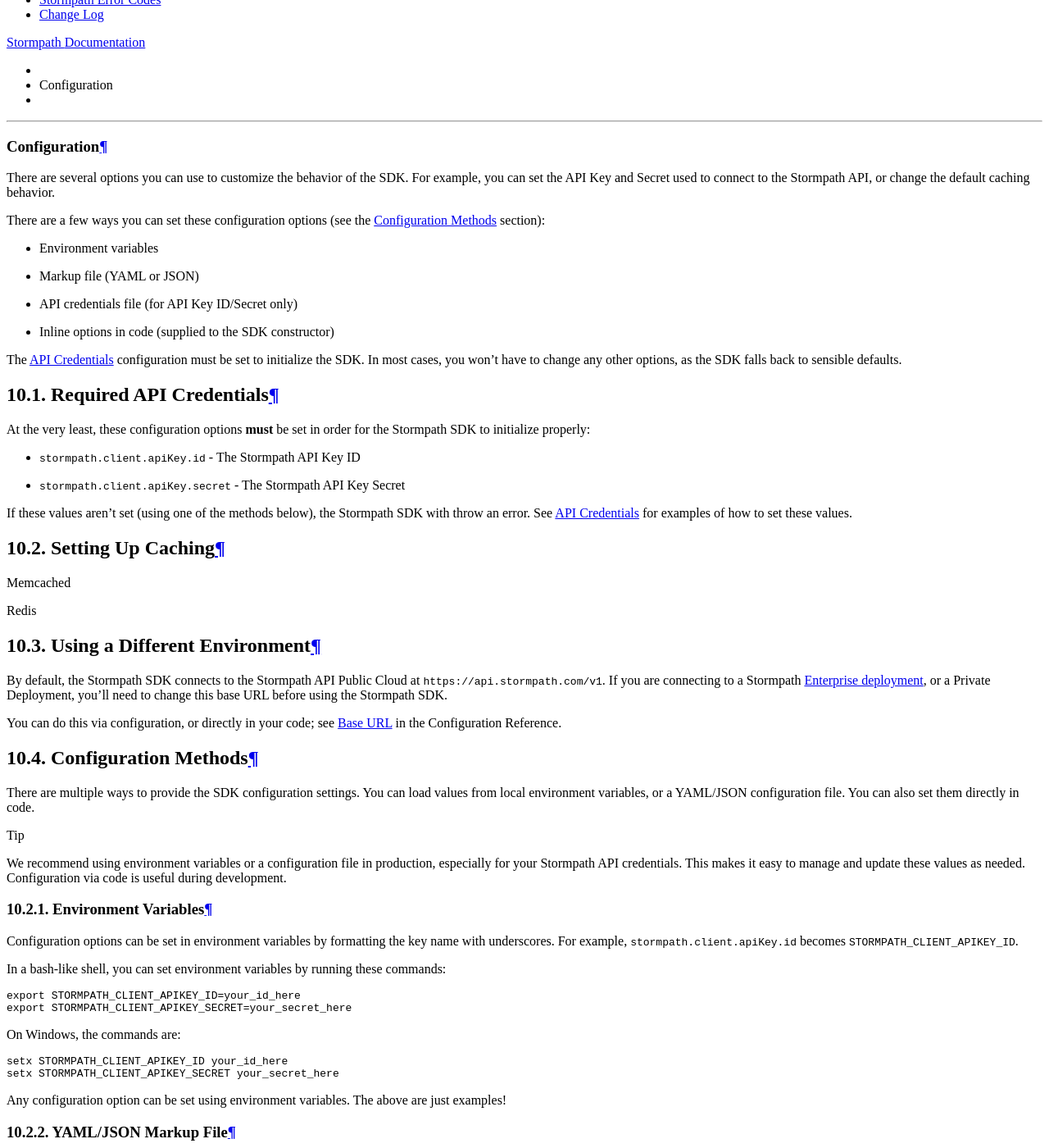
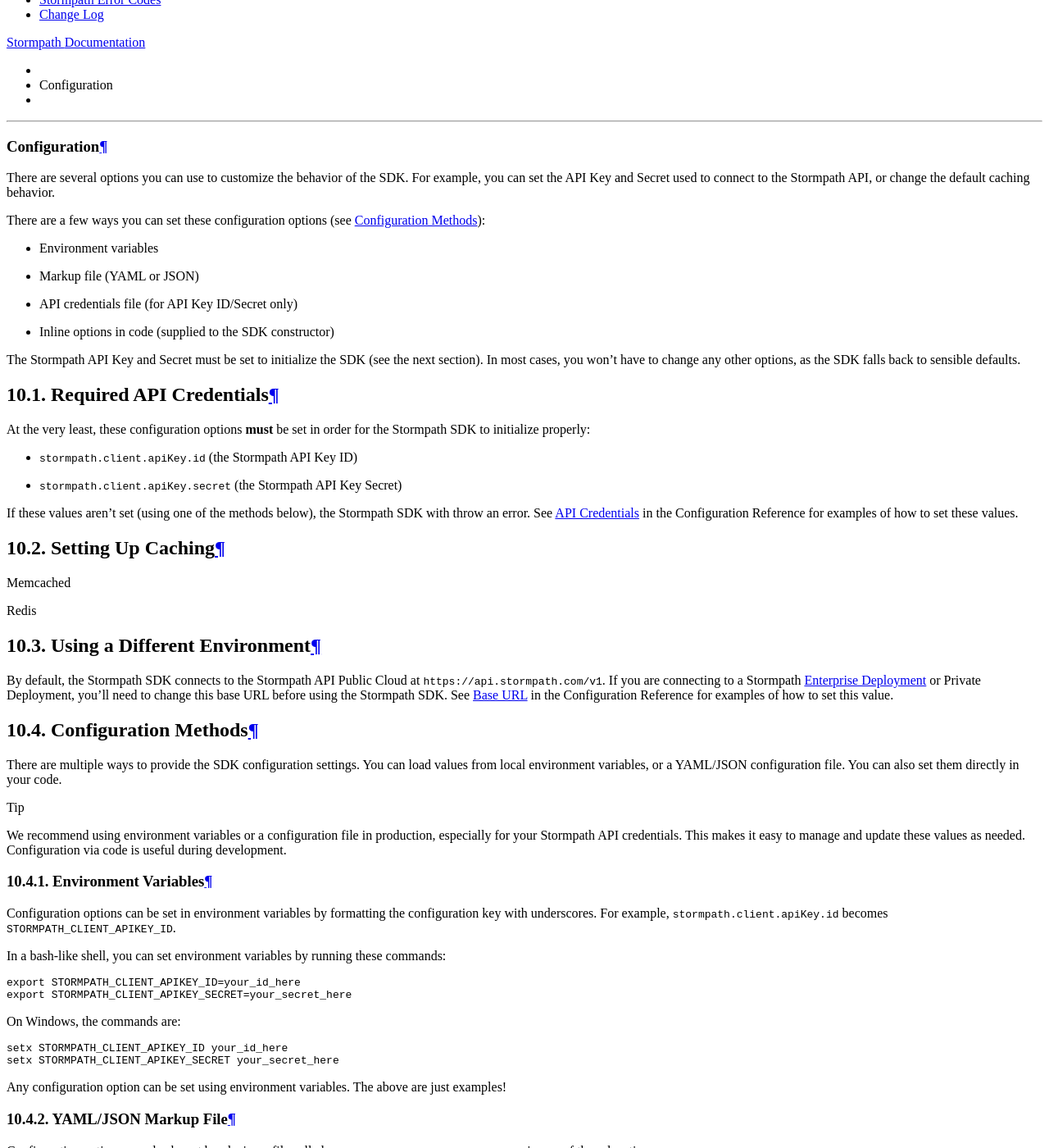
Before and after one commit to stormpath/stormpath-documentation, a Sphinx documentation site: the page built from source/configuration.rst, in a window 1280 px wide and 1400 px high, scrolled down 249 px. Shown: the whole window at 82% size. Built offline with Sphinx 7.4.7 and the Read the Docs theme 2.0.0, drawn with Linux system fonts in a browser that asks for light colours; some of the changed text lies outside the part shown.

Commit message:
Minor cleanup of Configuration

```diff
--- a/source/configuration.rst
+++ b/source/configuration.rst
@@ -8,14 +8,14 @@
 
   There are several options you can use to customize the behavior of the SDK. For example, you can set the API Key and Secret used to connect to the Stormpath API, or change the default caching behavior.
 
-  There are a few ways you can set these configuration options (see the :ref:`Configuration Methods <config_methods>` section):
+  There are a few ways you can set these configuration options (see :ref:`Configuration Methods <config_methods>`):
 
   * Environment variables
   * Markup file (YAML or JSON)
   * API credentials file (for API Key ID/Secret only)
   * Inline options in code (supplied to the SDK constructor)
 
-  The :ref:`API Credentials <required_credentials>` configuration must be set to initialize the SDK. In most cases, you won't have to change any other options, as the SDK falls back to sensible defaults.
+  The Stormpath API Key and Secret must be set to initialize the SDK (see the next section). In most cases, you won't have to change any other options, as the SDK falls back to sensible defaults.
 
 
   .. _required_credentials:
@@ -26,10 +26,10 @@
   At the very least, these configuration options **must** be set in order for
   the Stormpath SDK to initialize properly:
 
-  * ``stormpath.client.apiKey.id`` - The Stormpath API Key ID
-  * ``stormpath.client.apiKey.secret`` - The Stormpath API Key Secret
+  * ``stormpath.client.apiKey.id`` (the Stormpath API Key ID)
+  * ``stormpath.client.apiKey.secret`` (the Stormpath API Key Secret)
 
-  If these values aren't set (using one of the methods below), the Stormpath SDK with throw an error. See :ref:`api_keys` for examples of how to set these values.
+  If these values aren't set (using one of the methods below), the Stormpath SDK with throw an error. See :ref:`api_keys` in the Configuration Reference for examples of how to set these values.
 
 
   .. _set_up_caching:
@@ -47,9 +47,7 @@
   10.3. Using a Different Environment
   ===================================
 
-  By default, the Stormpath SDK connects to the Stormpath API Public Cloud at ``https://api.stormpath.com/v1``. If you are connecting to a Stormpath `Enterprise deployment`_, or a Private Deployment, you'll need to change this base URL before using the Stormpath SDK.
-
-  You can do this via configuration, or directly in your code; see :ref:`Base URL <base_url>` in the Configuration Reference.
+  By default, the Stormpath SDK connects to the Stormpath API Public Cloud at ``https://api.stormpath.com/v1``. If you are connecting to a Stormpath `Enterprise Deployment`_ or Private Deployment, you'll need to change this base URL before using the Stormpath SDK. See :ref:`Base URL <base_url>` in the Configuration Reference for examples of how to set this value.
 
 
   .. only:: csharp or vbnet
@@ -80,10 +78,10 @@
 
   .. _env_vars:
 
-  10.2.1. Environment Variables
+  10.4.1. Environment Variables
   '''''''''''''''''''''''''''''
 
-  Configuration options can be set in environment variables by formatting the key name with underscores. For example, ``stormpath.client.apiKey.id`` becomes ``STORMPATH_CLIENT_APIKEY_ID``.
+  Configuration options can be set in environment variables by formatting the configuration key with underscores. For example, ``stormpath.client.apiKey.id`` becomes ``STORMPATH_CLIENT_APIKEY_ID``.
 
   In a bash-like shell, you can set environment variables by running these commands:
 
@@ -104,7 +102,7 @@
 
   .. _markup_file:
 
-  10.2.2. YAML/JSON Markup File
+  10.4.2. YAML/JSON Markup File
   '''''''''''''''''''''''''''''
 
   Configuration options can also be set by placing a file called ``stormpath.yaml`` or ``stormpath.json`` in one of these locations:
@@ -141,12 +139,12 @@
   In both cases, the ``stormpath`` root node is implied and should be omitted.
 
   .. tip::
-    You can refer to the `SDK Defaults`_ to see the entire default library configuration in YAML.
+    You can refer to the `SDK Defaults`_ to see the entire default configuration in YAML.
 
 
   .. _api_credentials_file:
 
-  10.2.3. API Credentials File
+  10.4.3. API Credentials File
   ''''''''''''''''''''''''''''
 
   The API Key ID and Secret can be provided by placing the ``apiKey.properties`` generated by the `Stormpath Admin Console`_ file in one of these locations:
@@ -154,24 +152,24 @@
   * ``~/.stormpath/`` (where ``~`` represents the user's home directory)
   * The application's base directory
 
-  If you don't opt to store the Stormpath API credentials in environment variables, this functionality makes it easy to download the ``apiKey.properties`` file from the Admin Console and drop it in.
+  If you don't opt to store the Stormpath API credentials in environment variables, this functionality makes it easy to download the ``apiKey.properties`` file from the Admin Console and drop it into your application.
 
 
-  10.2.4. Inline Code Configuration
+  10.4.4. Inline Code Configuration
   '''''''''''''''''''''''''''''''''
 
   You can also configure the SDK directly in code, by passing the appropriate values when you initialize the Client object.
 
-  For example, to disable the SDK's built-in caching features:
+  For example, to set the API Key and Secret via code:
 
   .. only:: csharp
 
-    .. literalinclude:: code/csharp/configuration/disable_caching.cs
+    .. literalinclude:: code/csharp/configuration/api_credentials.cs
       :language: csharp
 
   .. only:: vbnet
 
-    .. literalinclude:: code/vbnet/configuration/disable_caching.vb
+    .. literalinclude:: code/vbnet/configuration/api_credentials.vb
       :language: vbnet
 
   .. only:: java
@@ -202,10 +200,10 @@
 
   * ``stormpath.client.apiKey.id`` - The Stormpath API Key ID
   * ``stormpath.client.apiKey.secret`` - The Stormpath API Key Secret
-  * ``stormpath.client.apiKey.file`` - Optional. A path to an ``apiKey.properties`` file, if the file is not in one of the standard locations that are searched for :ref:`API Credentials Files <api_credentials_file>`.
+  * ``stormpath.client.apiKey.file`` - (Optional) The path to an ``apiKey.properties`` file, if the file is not in one of the standard locations that are searched for :ref:`API Credentials files <api_credentials_file>`.
 
   .. tip::
-    You can find the API Key and Secret values in the `Stormpath Admin Console`_.
+    You can find the API Key and Secret values or download a credentials file via the `Stormpath Admin Console`_.
 
   Environment Variables
   ^^^^^^^^^^^^^^^^^^^^^
@@ -284,6 +282,7 @@
   Base URL
   ''''''''
   Configuration key: ``stormpath.client.baseUrl``
+
   Default value: ``https://api.stormpath.com/v1``
 
   This setting controls the URL that the SDK uses to connect to the Stormpath API. You won't need to change this unless you are using a different :ref:`environment <environments>`.
@@ -355,21 +354,21 @@
 
   .. _caching_configuration:
 
-  Caching
-  '''''''
+  Cache Manager
+  '''''''''''''
 
   Configuration keys:
 
   * ``stormpath.client.cacheManager.enabled`` - Controls whether caching is enabled. (Default: ``true``)
-  * ``stormpath.client.cacheManager.defaultTtl`` - Default Time-to-Live of new cache regions, in seconds. (Default: ``300``)
-  * ``stormpath.client.cacheManager.defaultTti`` - Default Time-to-Idle of new cache regions, in seconds (Default: ``300``)
-  * ``stormpath.client.cacheManager.caches.*`` - Resource-specific cache region configuration.
+  * ``stormpath.client.cacheManager.defaultTtl`` - Default Time-to-Live of cached resources, in seconds. (Default: ``300``)
+  * ``stormpath.client.cacheManager.defaultTti`` - Default Time-to-Idle of cached resources, in seconds. (Default: ``300``)
+  * ``stormpath.client.cacheManager.caches.*`` - Resource-specific cache configuration.
 
   These settings allow you to control the caching layer that is built into the SDK. See the :ref:`Setting Up Caching <set_up_caching>` section to understand how this works.
 
   .. note::
 
-    By default, the SDK uses an in-memory cache that is suitable for a single-server application. If you have multiple servers behind a load balancer, you **must** switch to a distributed cache store, or disable caching.
+    By default, the SDK uses an in-memory cache that is suitable for a single-server application. If you have multiple servers behind a load balancer, you **must** switch to a distributed cache store, or disable caching. Plugging in a distributed cache is covered in the :ref:`Setting Up Caching <set_up_caching>` section.
 
   Environment Variables
   ^^^^^^^^^^^^^^^^^^^^^
@@ -526,6 +525,7 @@
   ''''''''''''''''''
 
   Configuration key: ``stormpath.client.connectionTimeout``
+
   Default value: 30 seconds
 
   This setting controls the HTTP timeout (in seconds) that is used when connecting to the Stormpath API.
@@ -599,11 +599,12 @@
   '''''''''''''''''''''
 
   Configuration key: ``stormpath.client.authenticationScheme``
+
   Default value: ``SAUTHC1``
 
   This setting allows you to change the authentication scheme used to communicate with the Stormpath API. The available options are ``BASIC`` and ``SAUTHC1`` (the default).
 
-  ``SAUTHC1`` should be used unless you are in an environment that does not support HTTP digest authentication.
+  For stronger security, ``SAUTHC1`` should be used **unless** you are in an environment that does not support HTTP digest authentication.
 
   Environment Variables
   ^^^^^^^^^^^^^^^^^^^^^
```
Also changed, not shown: other parts of source/configuration.rst (+4 -4 lines).
